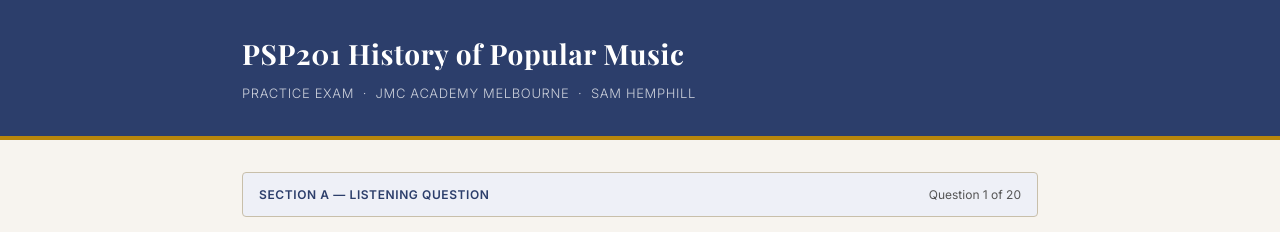
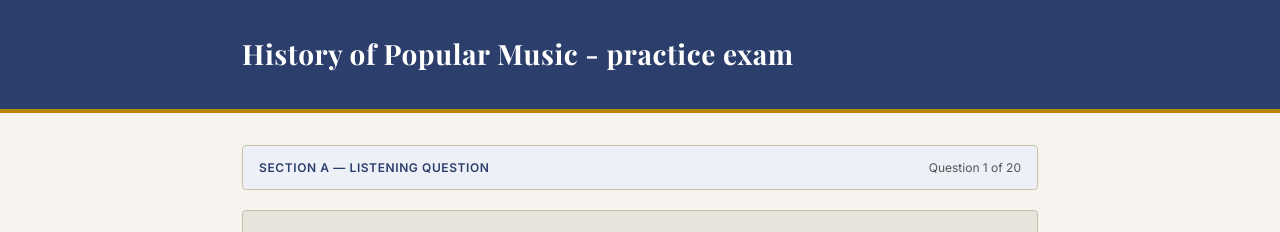
Before and after one commit to meeum/music-history-practice-exam, a plain HTML site: page index.html in a window 1280 px wide. Shown: the top 232 px of the page. Drawn offline with nearby package versions, Linux system fonts and the light colour scheme.

Commit message:
titles update

```diff
--- a/index.html
+++ b/index.html
@@ -4,7 +4,7 @@
 <head>
 <meta charset="utf-8"/>
 <meta content="width=device-width, initial-scale=1.0" name="viewport"/>
-<title>PSP201 History of Popular Music – Practice Exam</title>
+<title>History of Popular Music – Practice Exam</title>
 <style>
   @import url('https://fonts.googleapis.com/css2?family=Playfair+Display:wght@400;700&family=Inter:wght@300;400;500;600&display=swap');
 
@@ -545,8 +545,8 @@
 <body>
 <header>
 <div class="container">
-<h1>PSP201 History of Popular Music</h1>
-<p>Practice Exam  ·  JMC Academy Melbourne  ·  Sam Hemphill</p>
+<h1>History of Popular Music - practice exam</h1>
+
 </div>
 </header>
 <div class="container"><div class="exam-nav"><div class="exam-section" id="exam-section">Section A — Listening Questions</div><div class="exam-progress" id="exam-progress">Question 1 of 20</div></div>
```
